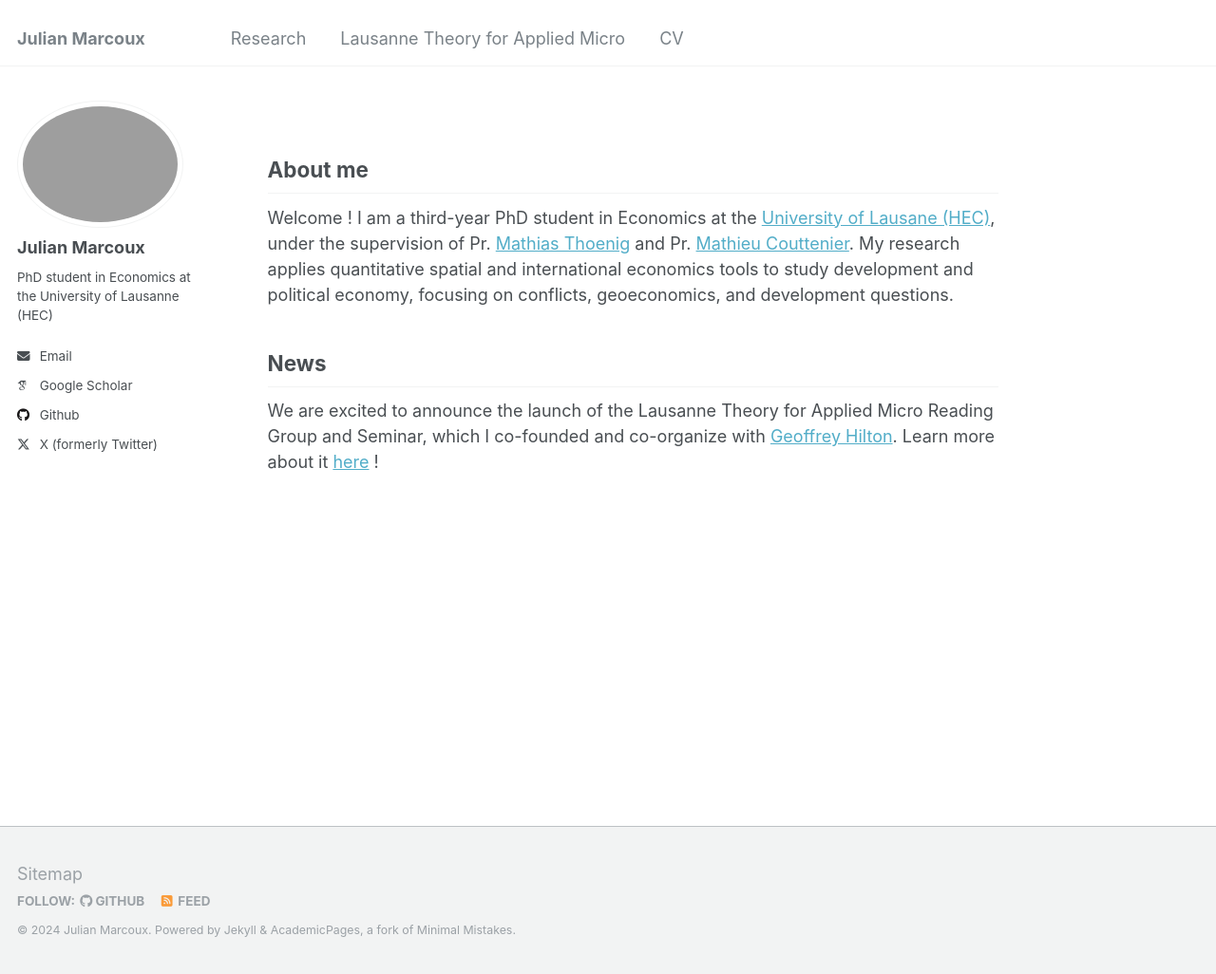
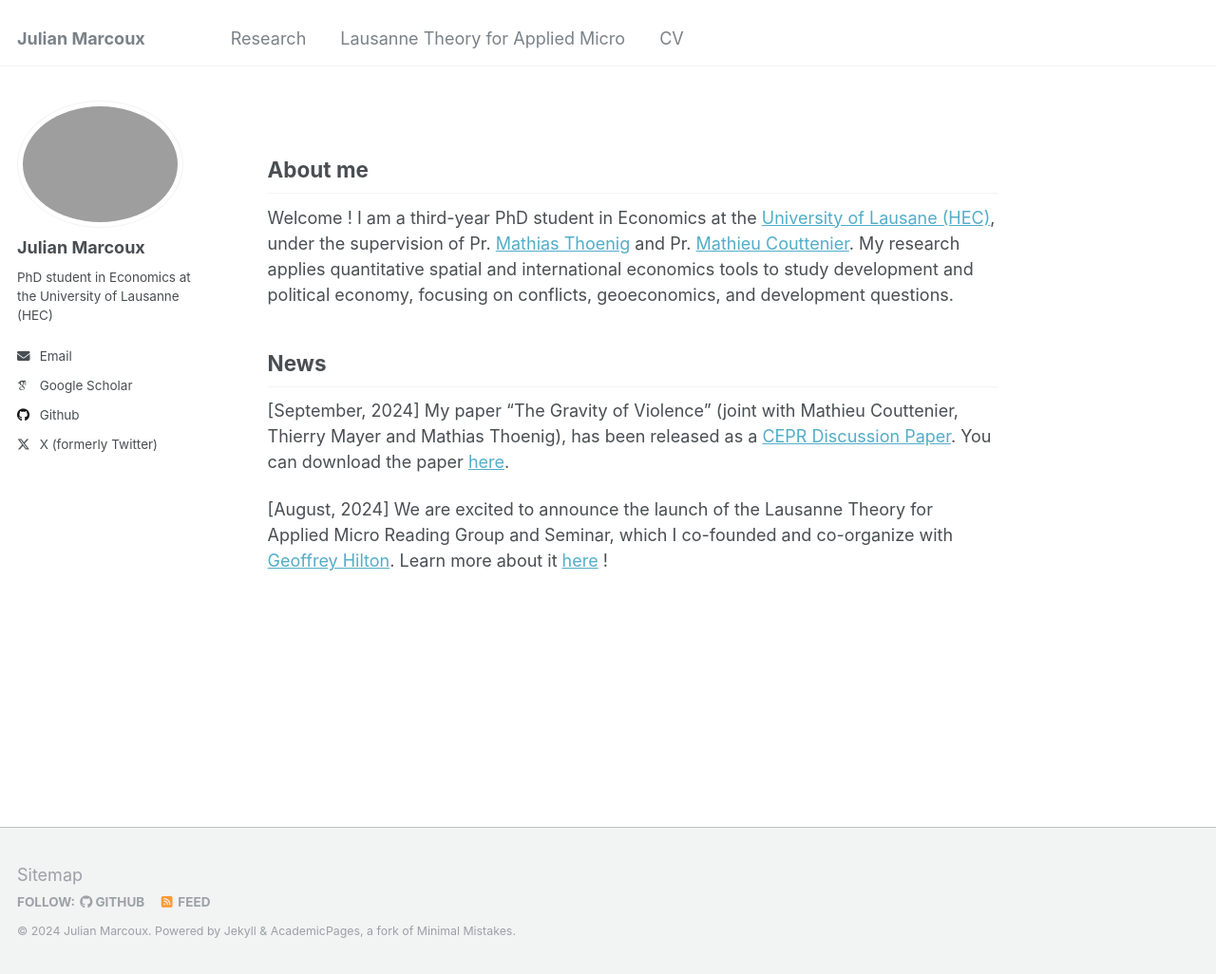
Before and after one commit to julianmarcoux/julianmarcoux.github.io, a Jekyll site: the page built from _pages/about.md, in a window 1280 px wide and 1026 px high. Shown: the whole window at 95% size. Built offline with Jekyll 4.4.1, drawn with Linux system fonts in a browser that asks for light colours; some web fonts are replaced.

Commit message:
Update about.md

```diff
--- a/_pages/about.md
+++ b/_pages/about.md
@@ -14,4 +14,6 @@ Welcome ! I am a third-year PhD student in Economics at the [University of Lausa
 
 News
 -------------
-We are excited to announce the launch of the Lausanne Theory for Applied Micro Reading Group and Seminar, which I co-founded and co-organize with [Geoffrey Hilton](https://geoffreyhilton.github.io/). Learn more about it [here](https://julianmarcoux.github.io/reading_group/) !
+[September, 2024] My paper "The Gravity of Violence" (joint with Mathieu Couttenier, Thierry Mayer and Mathias Thoenig), has been released as a [CEPR Discussion Paper](https://cepr.org/publications/dp19527). You can download the paper [here](https://drive.google.com/file/d/1EmlnwO41rYt0nHe8506BVSpWk6HnPAIe/view).
+
+[August, 2024] We are excited to announce the launch of the Lausanne Theory for Applied Micro Reading Group and Seminar, which I co-founded and co-organize with [Geoffrey Hilton](https://geoffreyhilton.github.io/). Learn more about it [here](https://julianmarcoux.github.io/reading_group/) !
```
